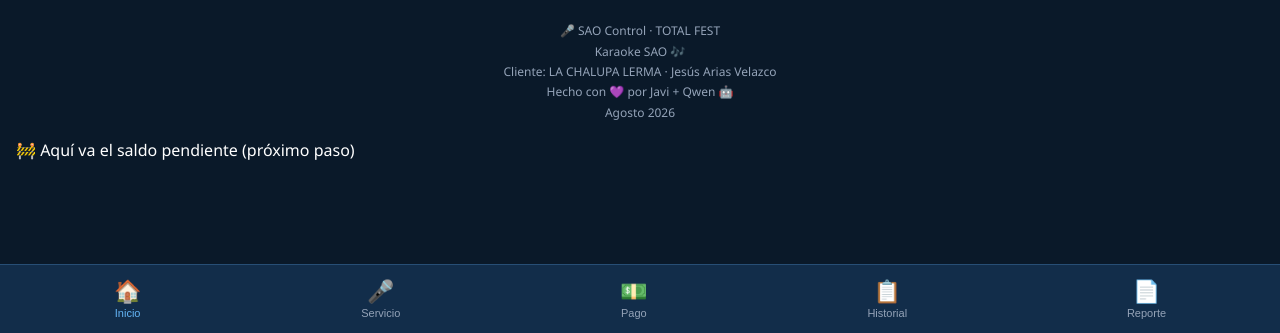
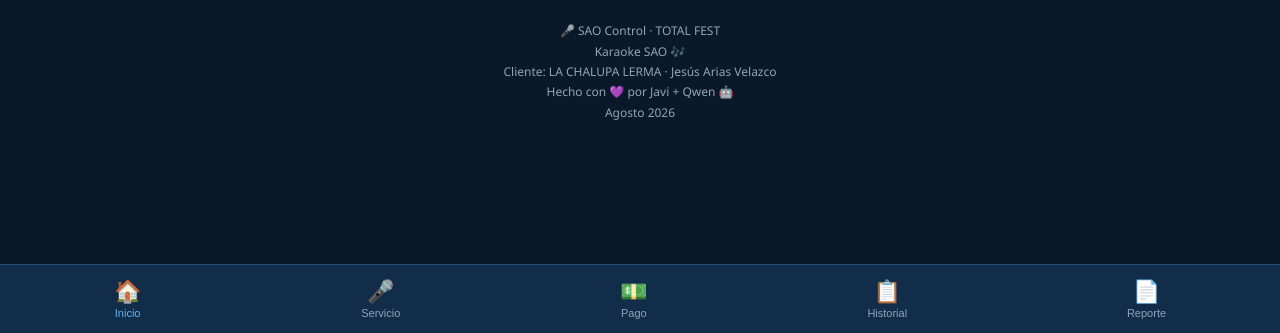
Before and after one commit to saoentertainment/Chalupa, a plain HTML site: page index.html in a window 1280 px wide. Shown: the part 467-800 px from the top of the page. Drawn offline with Linux system fonts and the light colour scheme.

Commit message:
Update index.html

```diff
--- a/index.html
+++ b/index.html
@@ -248,9 +248,6 @@
     <!-- 🏠 PANTALLA: HOME (la dibuja el JavaScript con los datos reales) -->
     <div id="pantalla-home" class="pantalla activa">
         <div id="home-contenido"></div>
-    </div>
-            <p style="margin-top: 16px;">🚧 Aquí va el saldo pendiente (próximo paso)</p>
-        </div>
     </div>
 
     <!-- 🎤 PANTALLA: SERVICIO -->
```
